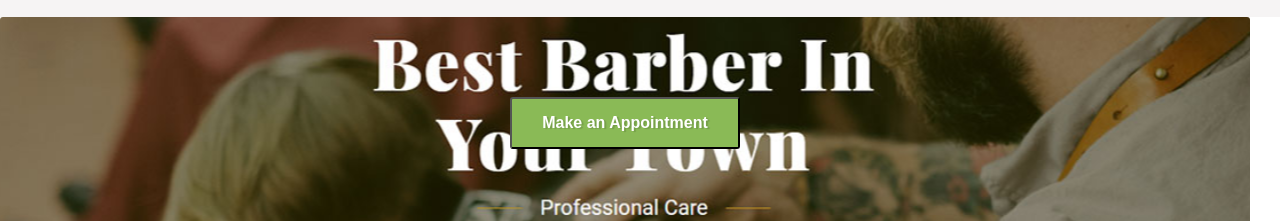
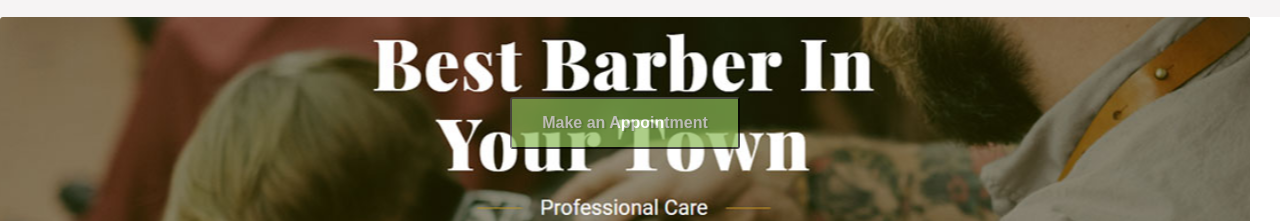
Before and after one commit to denisshirokikh/barber, a plain HTML site: page index.html in a window 1280 px wide. Shown: the part 73-294 px from the top of the page. Drawn offline with Linux system fonts and the light colour scheme.

Commit message:
fix for button

```diff
--- a/css/stylesheet.css
+++ b/css/stylesheet.css
@@ -93,3 +93,7 @@ input {
 .featured {
   background-color:  #f6f4f4
 }
+
+.opacitive {
+  opacity: 0.70;
+}
--- a/index.html
+++ b/index.html
@@ -33,7 +33,7 @@
 
 <div class="intro" id="intro">
   <div class="buffer-both">
-    <input class="button button-green" type="submit" value="Make an Appointment">
+    <input class="button button-green opacitive" type="submit" value="Make an Appointment">
   </div>
 </div>
 
```
